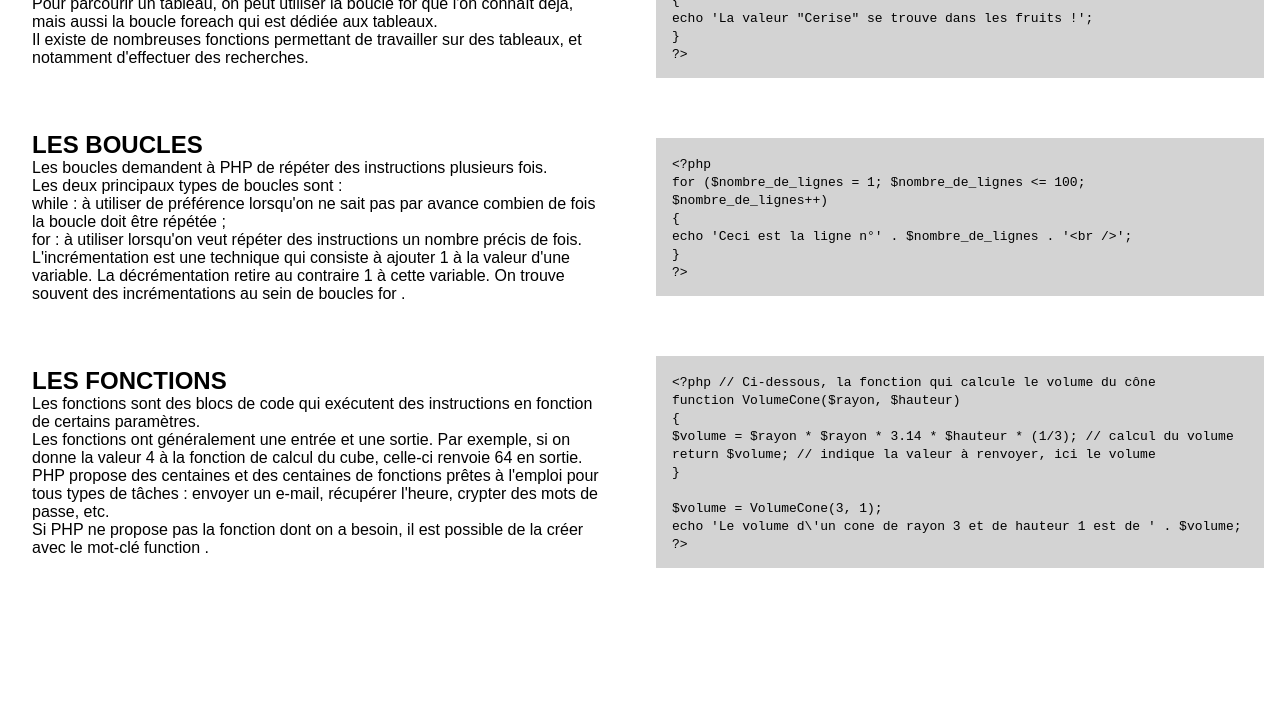
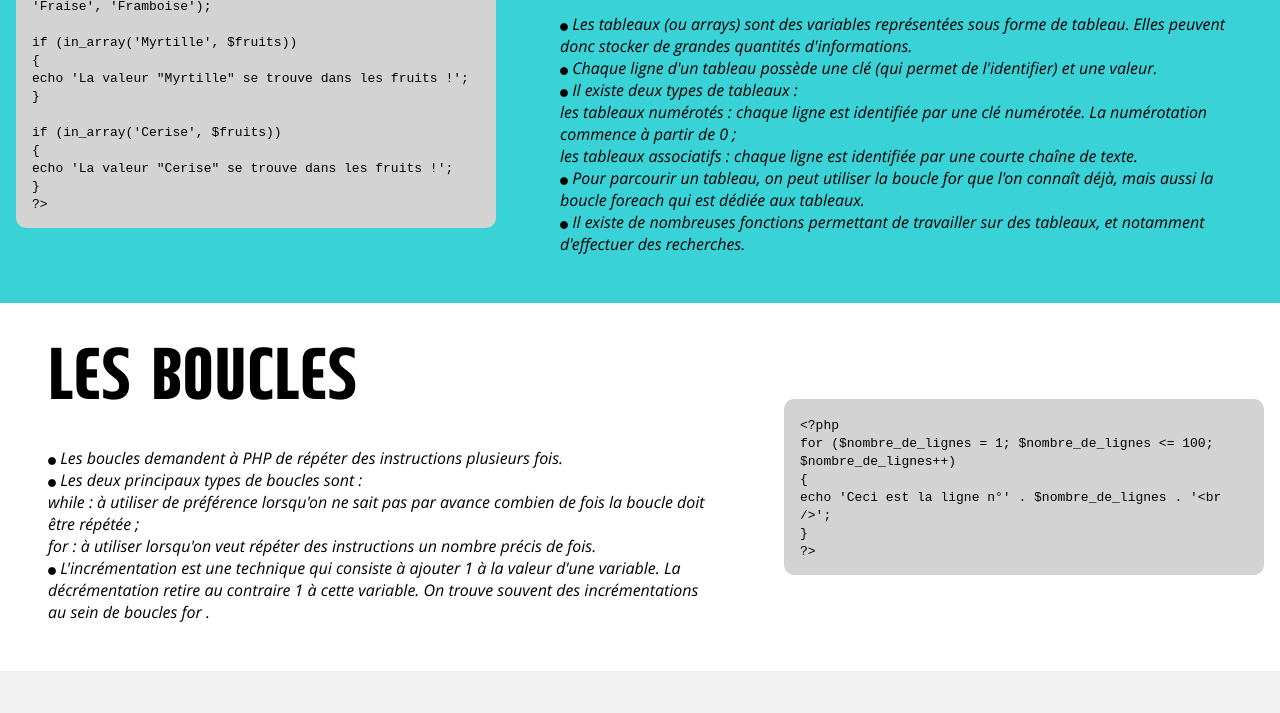
Before and after one commit to margauxc25/projet_php, a plain HTML site: page index.html in a window 1280 px wide. Shown: the part 543-1256 px from the top of the page. Before the commit the page ends 1132 px from the top, so only its background shows below. Drawn offline with Linux system fonts and the light colour scheme.

Commit message:
update before merge

```diff
--- a/index.html
+++ b/index.html
@@ -72,15 +72,18 @@
           <h2>LES TABLEAUX</h2>
           <ul>
             <li>
+              <i class="fas fa-circle"></i>
               Les tableaux (ou arrays) sont des variables représentées sous
               forme de tableau. Elles peuvent donc stocker de grandes quantités
               d'informations.
             </li>
             <li>
+              <i class="fas fa-circle"></i>
               Chaque ligne d'un tableau possède une clé (qui permet de
               l'identifier) et une valeur.
             </li>
             <li>
+              <i class="fas fa-circle"></i>
               Il existe deux types de tableaux :
               <ul>
                 <li>
@@ -94,11 +97,13 @@
               </ul>
             </li>
             <li>
+              <i class="fas fa-circle"></i>
               Pour parcourir un tableau, on peut utiliser la boucle for que l'on
               connaît déjà, mais aussi la boucle foreach qui est dédiée aux
               tableaux.
             </li>
             <li>
+              <i class="fas fa-circle"></i>
               Il existe de nombreuses fonctions permettant de travailler sur des
               tableaux, et notamment d'effectuer des recherches.
             </li>
@@ -126,10 +131,12 @@
           <h2>LES BOUCLES</h2>
           <ul>
             <li>
+              <i class="fas fa-circle"></i>
               Les boucles demandent à PHP de répéter des instructions plusieurs
               fois.
             </li>
             <li>
+              <i class="fas fa-circle"></i>
               Les deux principaux types de boucles sont :
               <ul>
                 <li>
@@ -143,6 +150,7 @@
               </ul>
             </li>
             <li>
+              <i class="fas fa-circle"></i>
               L'incrémentation est une technique qui consiste à ajouter 1 à la
               valeur d'une variable. La décrémentation retire au contraire 1 à
               cette variable. On trouve souvent des incrémentations au sein de
@@ -168,20 +176,24 @@
           <h2>LES FONCTIONS</h2>
           <ul>
             <li>
+              <i class="fas fa-circle"></i>
               Les fonctions sont des blocs de code qui exécutent des
               instructions en fonction de certains paramètres.
             </li>
             <li>
+              <i class="fas fa-circle"></i>
               Les fonctions ont généralement une entrée et une sortie. Par
               exemple, si on donne la valeur 4 à la fonction de calcul du cube,
               celle-ci renvoie 64 en sortie.
             </li>
             <li>
+              <i class="fas fa-circle"></i>
               PHP propose des centaines et des centaines de fonctions prêtes à
               l'emploi pour tous types de tâches : envoyer un e-mail, récupérer
               l'heure, crypter des mots de passe, etc.
             </li>
             <li>
+              <i class="fas fa-circle"></i>
               Si PHP ne propose pas la fonction dont on a besoin, il est
               possible de la créer avec le mot-clé function .
             </li>
--- a/styles.css
+++ b/styles.css
@@ -2,6 +2,26 @@
   margin: 0;
   padding: 0;
   box-sizing: border-box;
+}
+
+@font-face {
+  font-family: "beriot-bold";
+  src: url(fonts/beriot-bold-condensed.ttf);
+}
+
+@font-face {
+  font-family: "beriot";
+  src: url(fonts/Beriot-Light.ttf);
+}
+
+@font-face {
+  font-family: "noyh";
+  src: url(fonts/noyh-slim-bold.otf);
+}
+
+@font-face {
+  font-family: "open";
+  src: url(fonts/open-sans-italic.ttf);
 }
 
 ul {
@@ -13,6 +33,13 @@ a:visited,
 a:hover,
 a:active {
   text-decoration: none;
+}
+
+h1,
+h2,
+h3,
+h4 {
+  line-height: 1;
 }
 
 .fa-circle {
@@ -32,26 +59,67 @@ section {
   display: grid;
   grid-template-columns: 1fr;
   align-items: center;
+  grid-auto-flow: dense;
+}
+
+section h2 {
+  font-family: "beriot-bold";
+  margin-bottom: 2rem;
+  font-size: 4rem;
 }
 
 .conditions-section {
-  background: lightblue;
+  background: white;
+}
+.tableaux-section {
+  background: #38d2d7;
+}
+.boucles-section {
+  background: white;
+}
+.fonctions-section {
+  background: #f2f2f2;
 }
 
 .text {
-  margin: 1rem;
+  font-family: open;
+  font-size: 1rem;
+  margin: 2rem;
   padding: 1rem;
 }
 
 .code {
+  background: lightgray;
   margin: 1rem;
   padding: 1rem;
-  background: lightgray;
+  border-radius: 10px;
 }
 
 @media screen and (min-width: 768px) {
   section {
     display: grid;
-    grid-template-columns: 1fr 1fr;
+    grid-template-columns: 60% 40%;
+  }
+
+  .tableaux-section {
+    grid-template-columns: 40% 60%;
+  }
+
+  .tableaux-section .text {
+    grid-column: 2;
+  }
+  .tableaux-section .code {
+    grid-column: 1;
+  }
+
+  .fonctions-section {
+    grid-template-columns: 40% 60%;
+  }
+
+  .fonctions-section .text {
+    grid-column: 2;
+  }
+  .fonctions-section .code {
+    grid-column: 1;
   }
 }
```
Also changed, not shown: fonts/beriot-bold-condensed.ttf (added), fonts/noyh-slim-bold.otf (added), fonts/open-sans-italic.ttf (added), fonts/purissima-bold.ttf (added), images/favicon.png (added), images/logo.svg (added), images/php.png (added).
